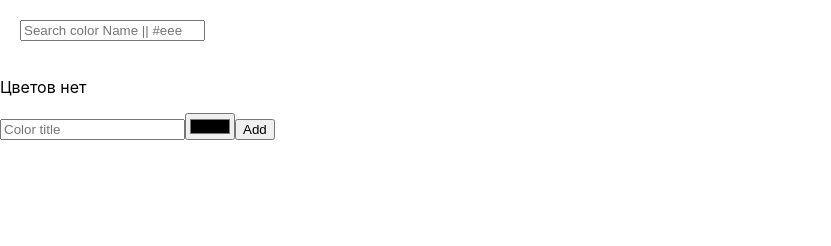
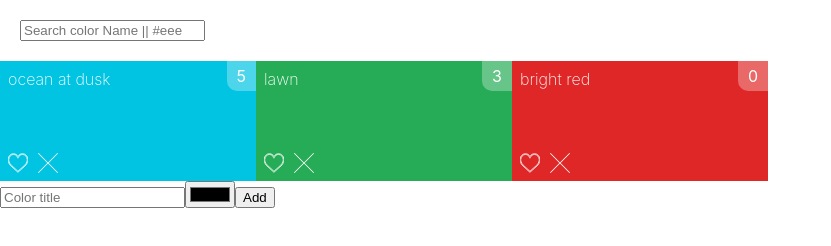
Before and after one commit to webstartsev/colorstrend, a React app: page / in a window 1280 px wide. Shown: the whole page, without its empty margins (0-831 px from the left). Built offline with nearby package versions, Linux system fonts and the light colour scheme.

Commit message:
rateColor, removeColor, copyColor

```diff
--- a/src/components/App/App.js
+++ b/src/components/App/App.js
@@ -7,17 +7,20 @@ import Palette from '../Palette/Palette';
 import AddColorForm from '../AddColorForm/AddColorForm';
 import SearchColorForm from '../SearchColorForm/SearchColorForm';
 
-// import colors from '../../data/colors';
+import colorsData from '../../data/colors';
 
 class App extends Component {
   constructor(props) {
     super(props);
     this.state = {
-      colors: []
+      colors: colorsData || [],
+      limitRate: 10
     };
+
     this.addColor = this.addColor.bind(this);
-    this.LikeColor = this.LikeColor.bind(this);
+    this.rateColor = this.rateColor.bind(this);
     this.removeColor = this.removeColor.bind(this);
+    this.copyColor = this.copyColor.bind(this);
   }
 
   addColor(title, color) {
@@ -33,14 +36,39 @@ class App extends Component {
     this.setState({ colors });
   }
 
-  LikeColor(id, like) {}
+  rateColor(id) {
+    let { limitRate } = this.state;
+    if (limitRate === 0) {
+      return;
+    }
+    const colors = this.state.colors.map(color => {
+      if (color.id !== id) {
+        return color;
+      } else {
+        const rating = color.rating + 1;
+        return {
+          ...color,
+          rating
+        };
+      }
+    });
+    limitRate--;
+
+    this.setState({ colors, limitRate });
+  }
   removeColor(id) {
     const colors = this.state.colors.filter(color => color.id !== id);
     this.setState({ colors });
   }
+  copyColor(color) {
+    navigator.clipboard.writeText(color).catch(err => {
+      console.log('copyColor went wrong', err);
+    });
+  }
 
   render() {
     const { colors } = this.state;
+    const { addColor, rateColor, removeColor, copyColor } = this;
 
     const logSearch = value => {
       console.log(`TODO: search ${value}`);
@@ -52,8 +80,8 @@ class App extends Component {
           <Logo />
           <SearchColorForm onSearch={logSearch} />
         </Header>
-        <Palette colors={colors} />
-        <AddColorForm onNewColor={this.addColor} />
+        <Palette colors={colors} onRate={rateColor} onRemove={removeColor} onCopy={copyColor} />
+        <AddColorForm onNewColor={addColor} />
       </div>
     );
   }
--- a/src/components/Color/Color.css
+++ b/src/components/Color/Color.css
@@ -46,4 +46,17 @@
   position: absolute;
   bottom: 0.5rem;
   left: 0.5rem;
+  display: flex;
 }
+
+.Color__action {
+  width: 20px;
+  height: 20px;
+  margin-right: 10px;
+}
+.Color__action_type_like {
+  background: url(./like.svg);
+}
+.Color__action_type_remove {
+  background: url(./close.svg);
+}
--- a/src/components/Color/Color.js
+++ b/src/components/Color/Color.js
@@ -3,20 +3,24 @@ import PropTypes from 'prop-types';
 
 import './Color.css';
 
-import Like from '../Like/Like';
-
-const Color = ({ title, color, rating = 0, like = false, onRemove = f => f, onLike = f => f }) => (
+const Color = ({
+  title,
+  color,
+  rating = 0,
+  like = false,
+  onRemove = f => f,
+  onRate = f => f,
+  onCopy = f => f
+}) => (
   <div className="Color" style={{ background: color }}>
-    <button className="Color__remove" onClick={onRemove}>
-      X
-    </button>
     <span className="Color__rating">{rating}</span>
-    <a className="Color__copy" href="javascript:;">
+    <a className="Color__copy" href="javascript:;" onClick={onCopy}>
       COPY
     </a>
     <span className="Color__title">{title}</span>
     <div className="Color__actions">
-      <Like selected={like} onLike={onLike} />
+      <div className="Color__action Color__action_type_like" onClick={onRate} />
+      <div className="Color__action Color__action_type_remove" onClick={onRemove} />
     </div>
   </div>
 );
--- a/src/components/Like/Like.css
+++ /dev/null
@@ -1,8 +0,0 @@
-.Like {
-  background: url(./like.svg);
-  width: 20px;
-  height: 20px;
-}
-.Like_selected {
-  background: url(./like_selected.svg);
-}
--- a/src/components/Like/Like.js
+++ /dev/null
@@ -1,15 +0,0 @@
-import React from 'react';
-import PropTypes from 'prop-types';
-
-import './Like.css';
-
-const Like = ({ selected = false, onClick = f => f }) => (
-  <div className={selected ? 'Like Like_selected' : 'Like'} onClick={onClick} />
-);
-
-Like.propTypes = {
-  selected: PropTypes.bool,
-  onClick: PropTypes.func
-};
-
-export default Like;
--- a/src/components/Palette/Palette.js
+++ b/src/components/Palette/Palette.js
@@ -4,7 +4,7 @@ import './Palette.css';
 
 import Color from '../Color/Color';
 
-const Palette = ({ colors = [], onRemove = f => f, onLike = f => f }) => (
+const Palette = ({ colors = [], onRemove = f => f, onRate = f => f, onCopy = f => f }) => (
   <div className="Palette">
     {colors.length === 0 ? (
       <p>Цветов нет</p>
@@ -12,7 +12,8 @@ const Palette = ({ colors = [], onRemove = f => f, onLike = f => f }) => (
       colors.map(color => (
         <Color
           onRemove={() => onRemove(color.id)}
-          onLike={like => onLike(color.id, !like)}
+          onRate={() => onRate(color.id)}
+          onCopy={() => onCopy(color.color)}
           key={color.id}
           {...color}
         />
```
Also changed, not shown: src/components/Color/close.svg (added), src/components/Color/like.svg (renamed from src/components/Like/like.svg), src/components/Like/like_selected.svg (deleted).
